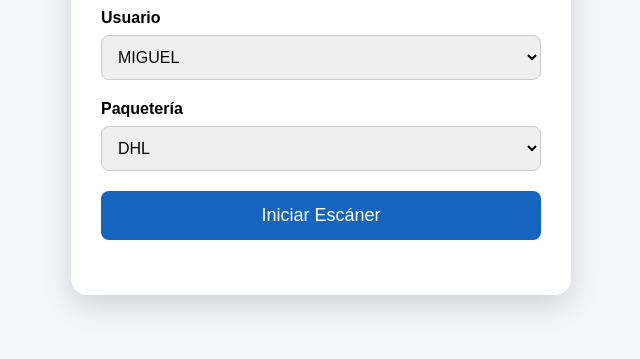
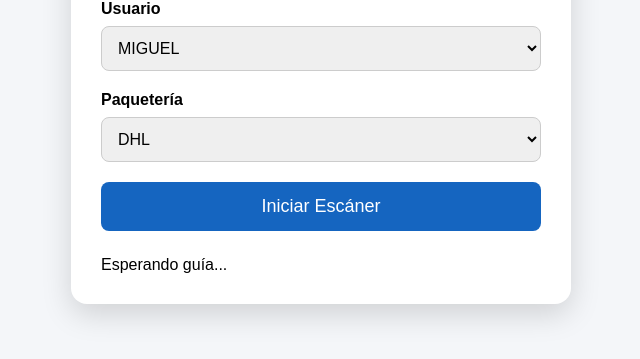
Before and after one commit to miguelvendedor74-oss/CONTROLDENVIOS, a plain HTML site: page index.html in a window 1280 px wide. Shown: the part 295-654 px from the top of the page, without its empty margins (319-959 px from the left). Drawn offline with Linux system fonts and the light colour scheme; a script that the page names is missing.

Commit message:
Update index.html

```diff
--- a/index.html
+++ b/index.html
@@ -80,12 +80,12 @@
 
 
         <!-- LECTOR -->
-
         <div id="reader"></div>
 
+        <!-- GUÍA QUE SE ESTÁ REGISTRANDO -->
+          <div id="guiaActual">Esperando guía...</div>
 
         <!-- MENSAJE -->
-
         <div id="mensaje"></div>
 
     </div>
```
